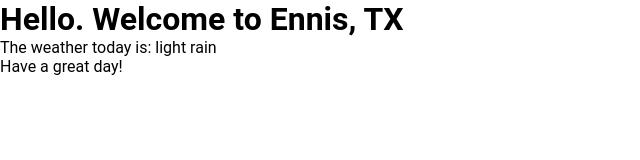
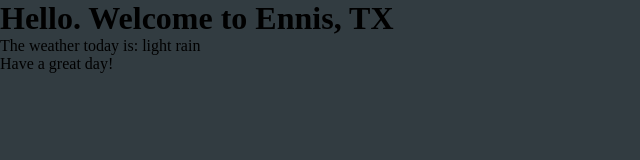
Before and after one commit to jeffstapleton/m14-hw-11-stapleton_jeff, a website: page index.html in a window 1280 px wide. Shown: the whole page, without its empty margins (0-640 px from the left). Drawn offline with Linux system fonts and the light colour scheme.

Commit message:
Set color background

```diff
--- a/main.css
+++ b/main.css
@@ -2,13 +2,13 @@
   margin: 0;
   padding:0;
   border:0;
-  font-family:Roboto;
+  font-family:Montserrat;
 }
 
-@import url(https://fonts.googleapis.com/css?family=Roboto:400,300,100);
+@import url(https://fonts.googleapis.com/css?family=Montserrat:400,700);
 
 body {
-
+  background:#323c41;
 }
 
 header {
```
Also changed, not shown: img/ennis.jpg (renamed from img/bluebonnetsEnnis BG.jpg).
